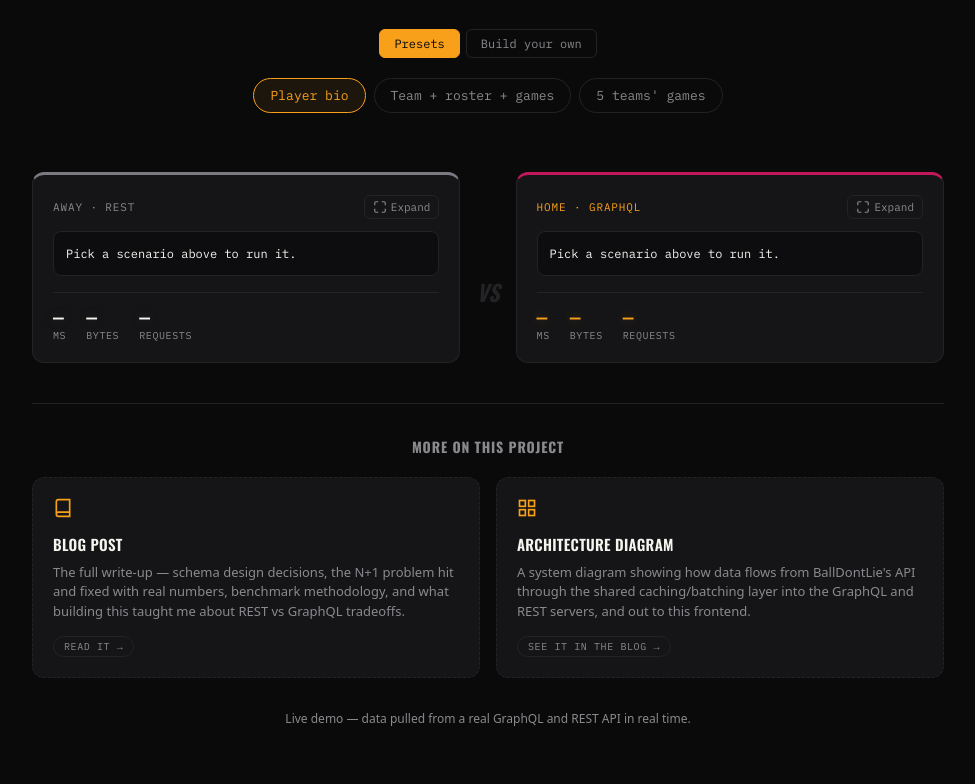
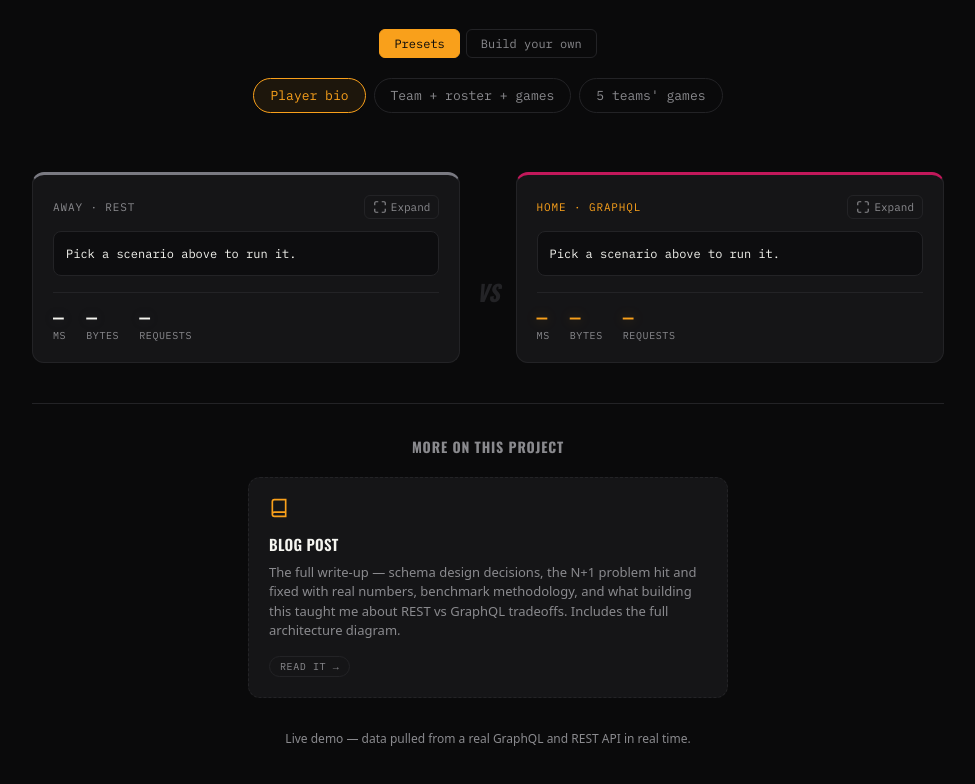
Before and after one commit to KushH305/nba_api-to-graphql, a plain HTML site: page frontend/index.html in a window 1280 px wide. Shown: the part 166-950 px from the top of the page, without its empty margins (152-1127 px from the left). Drawn offline with nearby package versions, Linux system fonts and the light colour scheme.

Commit message:
fixed main page

```diff
--- a/frontend/index.html
+++ b/frontend/index.html
@@ -135,24 +135,14 @@
 
 <section class="coming-soon" aria-label="Additional project content">
   <h2 class="coming-soon-title">More on this project</h2>
-  <div class="coming-soon-grid">
-    <a href="blog.html" class="coming-soon-card">
-      <div class="coming-soon-icon">
-        <svg width="20" height="20" viewBox="0 0 24 24" fill="none" stroke="currentColor" stroke-width="2"><path d="M4 19.5A2.5 2.5 0 0 1 6.5 17H20M4 4.5A2.5 2.5 0 0 1 6.5 2H20v20H6.5A2.5 2.5 0 0 1 4 19.5v-15z"/></svg>
-      </div>
-      <p class="coming-soon-label">Blog post</p>
-      <p class="coming-soon-desc">The full write-up — schema design decisions, the N+1 problem hit and fixed with real numbers, benchmark methodology, and what building this taught me about REST vs GraphQL tradeoffs.</p>
-      <span class="coming-soon-badge">Read it →</span>
-    </a>
-    <div class="coming-soon-card">
-      <div class="coming-soon-icon">
-        <svg width="20" height="20" viewBox="0 0 24 24" fill="none" stroke="currentColor" stroke-width="2"><rect x="3" y="3" width="7" height="7"/><rect x="14" y="3" width="7" height="7"/><rect x="14" y="14" width="7" height="7"/><rect x="3" y="14" width="7" height="7"/></svg>
-      </div>
-      <p class="coming-soon-label">Architecture diagram</p>
-      <p class="coming-soon-desc">A system diagram showing how data flows from BallDontLie's API through the shared caching/batching layer into the GraphQL and REST servers, and out to this frontend.</p>
-      <span class="coming-soon-badge">See it in the blog →</span>
+  <a href="blog.html" class="coming-soon-card coming-soon-single">
+    <div class="coming-soon-icon">
+      <svg width="20" height="20" viewBox="0 0 24 24" fill="none" stroke="currentColor" stroke-width="2"><path d="M4 19.5A2.5 2.5 0 0 1 6.5 17H20M4 4.5A2.5 2.5 0 0 1 6.5 2H20v20H6.5A2.5 2.5 0 0 1 4 19.5v-15z"/></svg>
     </div>
-  </div>
+    <p class="coming-soon-label">Blog post</p>
+    <p class="coming-soon-desc">The full write-up — schema design decisions, the N+1 problem hit and fixed with real numbers, benchmark methodology, and what building this taught me about REST vs GraphQL tradeoffs. Includes the full architecture diagram.</p>
+    <span class="coming-soon-badge">Read it →</span>
+  </a>
 </section>
 
 <p class="rate-limit-note" id="status-note">Live demo — data pulled from a real GraphQL and REST API in real time.</p>
--- a/frontend/style.css
+++ b/frontend/style.css
@@ -502,6 +502,11 @@ body {
   padding: 3px 10px;
 }
 
+.coming-soon-single {
+  max-width: 480px;
+  margin: 0 auto;
+}
+
 .rate-limit-note {
   text-align: center;
   color: var(--text-muted);
```
